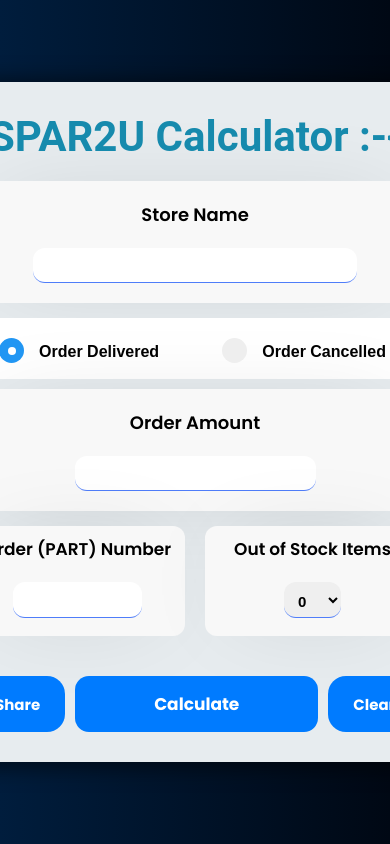
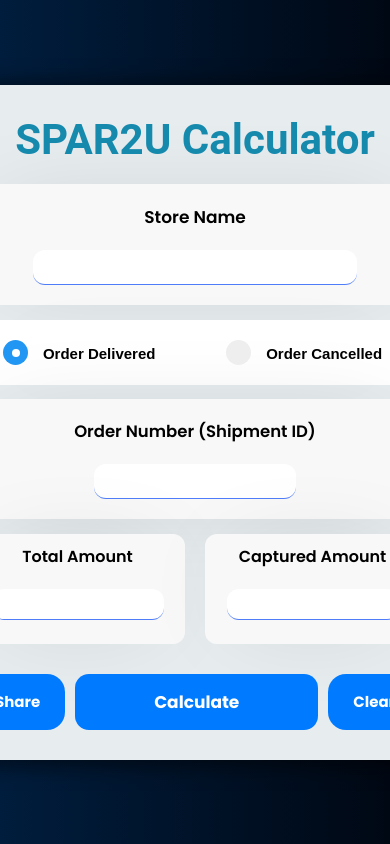
Before and after one commit to Msh1000/S2U, a plain HTML site: page index.html in a window 390 px wide. Shown: the top 844 px of the page. Drawn offline with Linux system fonts and the light colour scheme.

Commit message:
Add files via upload

```diff
--- a/index.html
+++ b/index.html
@@ -14,54 +14,45 @@
 <body>
     <div class="container">
         <div class="box">
-            <h1>SPAR2U Calculator :-{ </h1>
+            <h1>SPAR2U Calculator</h1>
             <div class="content">
                 <div class="store">
                     <label for="storeName">Store Name</label>
-                    <input type="text" id="textInput" name="textInput" required oninput="predictiveSearch()">
+                    <input type="text" id="textInput" name="textInput" required autocomplete="off" oninput="predictiveSearch()">
                     <ul id="suggestionsDropdown"></ul>
                 </div>
 
-                <div class="gender">
-
+                <div class="status" id="radioContainer">
 
                     <label class="container">
-                        <input type="radio" name="radio" id="f" checked ><p class="text">Order Delivered</p>
+                        <input type="radio" name="radio" id="od" checked ><p class="text">Order Delivered</p>
                           <span class="checkmark"></span>
                         </label>
 
                         <label class="container">
-                          <input type="radio" name="radio" id="f" ><p class="text">Order Cancelled</p>
+                          <input type="radio" name="radio" id="oc" ><p class="text">Order Cancelled</p>
                             <span class="checkmark"></span>
                           </label>
 
                 </div>
 
                 <div class="input">
-                    <label for="height">Order Amount</label>
-                    <input type="number" id="numberInput" name="numberInput" required>
+                    <label for="Order" title="You can find the Shipment ID on the Naveo Hub">Order Number (Shipment ID) </label>
+                    <input type="number" title="You can find the Shipment ID on the Naveo Hub" id="orderInput" name="orderInput">
                 </div>
+
+
                 <div class="containerHW">
                     <div class="inputH">
-                        <label for="height">Order (PART) Number</label>
-                        <input type="number" id="height">
+                        <label for="Total">Total Amount</label>
+                        <input type="number" id="Total" required>
                     </div>
                     <div class="inputW">
-                        <label for="weight">Out of Stock Items</label>
-                        <select id="weight" name="selectNumber" required>
-                            <option value="0">0</option>
-                            <option value="1">1</option>
-                            <option value="2">2</option>
-                            <option value="3">3</option>
-                            <option value="4">4</option>
-                            <option value="5">5</option>
-                            <option value="6">6</option>
-                            <option value="7">7</option>
-                            <option value="8">8</option>
-                            <option value="9">9</option>
-                            <option value="10">10</option>
-                        </select>
+                        <label for="Captured">Captured Amount</label>
+                        <input type="number" id="Captured" required>
+
                     </div>
+
                 </div>
 
                     <div id="textFieldContainer"></div>
--- a/script.js
+++ b/script.js
@@ -1,7 +1,4 @@
 document.addEventListener("DOMContentLoaded", function () {
-
-  var selectNumber = document.getElementById("weight"); //same id is weight
-  selectNumber.addEventListener("change", generateFields);
 
   var calculateButton = document.getElementById("calculateButton"); //same
   calculateButton.addEventListener("click", calculate);
@@ -14,6 +11,30 @@
 
   var storeNameInput = document.getElementById("textInput");
   storeNameInput.addEventListener("input", predictiveSearch);
+
+// Get references to the radio buttons
+var deliveredRadio = document.getElementById('od');
+var cancelledRadio = document.getElementById('oc');
+
+var capAmount =  document.getElementById('Captured');
+
+deliveredRadio.addEventListener('change', function() {
+    if (this.checked) {
+        //console.log('Order Delivered radio button selected');
+        capAmount.value = "";
+        capAmount.disabled = false;
+    }
+});
+
+cancelledRadio.addEventListener('change', function() {
+    if (this.checked) {
+        //console.log('Order Cancelled radio button selected');
+        capAmount.value = 0;
+        capAmount.disabled = true;
+        capAmount.setAttribute('title', 'Order has been cancelled captured amount cannot be changed.' )
+    }
+});
+
 
   fetch('storeNames.txt')
         .then(response => response.text())
@@ -92,8 +113,9 @@
      }
 
       var storeName = document.getElementById("textInput").value;
-      var orderAmount = document.getElementById("numberInput").value;
-      var orderNumber = document.getElementById("height").value;
+      var totalAmount = document.getElementById("Total").value; // Total amount
+      var capAmount = document.getElementById("Captured").value; // Captured amount
+      var orderNumber = document.getElementById("orderInput").value; //
       var warning = document.getElementById("warningMessage").value;
 
       // Get selected radio button value
@@ -106,13 +128,13 @@
           }
       }
 
-        var calculatedReservationFee = orderAmount *0.1;
-        var calculatedTotal = calculatedReservationFee + orderAmount *1;
-        var calculatedRefundAmount = sumOfNumberFields + calculatedReservationFee;
-        var calculatedSettlementAmount = orderAmount - sumOfNumberFields;
+        var calculatedReservationFee = totalAmount *0.1;
+        var calculatedTotal = calculatedReservationFee + totalAmount *1;
+        var calculatedRefundAmount = calculatedTotal - capAmount;
+        var calculatedSettlementAmount = capAmount *1;
 
-        if(orderAmount == ""){
-          document.getElementById("warningMessage").textContent = "Fill In Order Amount Field!";
+        if(totalAmount == "" || capAmount == "" ){
+          document.getElementById("warningMessage").textContent = "Fill In Amount Fields!";
         }
 
         else if (calculatedTotal < 0 || calculatedSettlementAmount < 0 || calculatedRefundAmount < 0) {
@@ -131,7 +153,8 @@
 
         }
 
-    else{
+
+        else{
         // Update HTML elements with calculated values
         document.getElementById("orderNumberOutput").textContent = "Order Number: # " + orderNumber;
         document.getElementById("reservationFeeOutput").textContent = "Reservation Fee: R " + calculatedReservationFee.toFixed(2);
@@ -141,13 +164,15 @@
         document.getElementById("storeNameOutput").textContent = "Store Name: " + storeName ;
         document.getElementById("warningMessage").textContent = "";
         copyAndSendButton.removeAttribute("disabled");
-      var warningMessage = document.getElementById("warningMessage");
-    warningMessage.textContent = ""; // Clear warning message
+        copyAndSendButton.classList.add("breathe-animation");
+        var warningMessage = document.getElementById("warningMessage");
+        warningMessage.textContent = ""; // Clear warning message
 
+        }
     }
 
 
-}
+
 
 
 
@@ -174,10 +199,10 @@
   }
 
   function shareOutput() {
-    var totalOrderAmount = document.getElementById("totalOutput").textContent;
+    var totaltotalAmount = document.getElementById("totalOutput").textContent;
     var settlementAmount = document.getElementById("settlementAmountOutput").textContent;
     var refundAmount = document.getElementById("refundAmountOutput").textContent;
-    var orderNumber = document.getElementById("height").value; // Get the order number from input
+    var orderNumber = document.getElementById("orderInput").value; // Get the order number from input
     var storeName = document.getElementById("textInput").value;
 
     // Get selected radio button value
@@ -194,13 +219,13 @@
 
     if (orderStatus === "Order Delivered") {
 
-      console.log("Order is in status D. Performing action 1.");
-      var outputText = "Store Name: " + storeName  + "\n\nOrder Number: #" + orderNumber + "\n\n" + totalOrderAmount + "\n\n" + settlementAmount + "\n\n" + refundAmount;
+      //console.log("Order is in status D.");
+      var outputText = "Store Name: " + storeName  + "\n\nOrder Number: #" + orderNumber + "\n\n" + totaltotalAmount + "\n\n" + settlementAmount + "\n\n" + refundAmount;
       var keyWord = "refund";
     } else {
 
-      console.log("Order is not in status D. Performing action 2.");
-      var outputText = "Store Name: " + storeName  + "\n\nOrder Number: #" + orderNumber + "\n\n" + totalOrderAmount;
+      //console.log("Order is not in status D.");
+      var outputText = "Store Name: " + storeName  + "\n\nOrder Number: #" + orderNumber + "\n\n" + totaltotalAmount;
       var keyWord = "reversal";
     }
 
@@ -232,9 +257,10 @@
 
   // Open email
   var emailBody = encodeURIComponent("Hi TJ,\n \nPlease advise if the below SPAR2U" + " " + keyWord + " " + "has been processed:\n\n" + outputText + "\n\n");
-  var ccEmails = 'dhashen.govender@spar.co.za; Mohammed.Haroun@spar.co.za; retailhelpdeskco@spar.co.za'
+  var ccEmails = 'dhashen.govender@spar.co.za; Mohammed.Haroun@spar.co.za; Nadia.Karreem@spar.co.za; retailhelpdeskco@spar.co.za'
   var emailLink = "mailto:support@switch.tj?subject=SPAR2U Refund Query - Order #"+orderNumber + " || " + storeName + " " + selectedStore + "&body=" + emailBody + "&cc=" + ccEmails;
   window.location.href = emailLink;
+  copyAndSendButton.classList.remove("breathe-animation");
 }
 
 function closePopup() {
--- a/style.css
+++ b/style.css
@@ -107,15 +107,19 @@
         border-radius: 12px;
         padding: 20px 0;
         margin-bottom: 15px;
+        margin-top: 14px;
+        width: 100%;
+        text-align: center;
     }
 
 
     .input label {
         display: block;
-        font-size: 18px;
-        font-weight: 600;
+        font-size: 16.5px;
+        font-weight: 550;
         color: #000;
         margin-bottom: 20px;
+
     }
 
 
@@ -124,12 +128,13 @@
         border: none;
         border-bottom: 1px solid #4f7df9;
         text-align: center;
-        font-size: 18px;
-        height: 35px;    /* Set a fixed height for the input box */
+        font-size: 17px;
+        height: 35px;
         font-family: "Nunito", sans-serif;
         border-radius: 12px;
         font-weight: bold;
         background: f8f8f8;
+        width: 45%;
     }
 
     .store {
@@ -146,7 +151,7 @@
       border-bottom: 1px solid #4f7df9;
       text-align: center;
       font-size: 15px;
-      height: 35px;    /* Set a fixed height for the input box */
+      height: 35px;
       font-family: "Nunito", sans-serif;
       border-radius: 12px;
       font-weight: bold;
@@ -155,13 +160,13 @@
 
     .store label{
       display: block;
-      font-size: 18px;
-      font-weight: 600;
+      font-size: 17px;
+      font-weight: 550;
       color: #000;
       margin-bottom: 20px;
     }
 
-    .gender {
+    .status {
       display: flex;
       justify-content: space-around;
       align-items: center;
@@ -176,27 +181,26 @@
   .text {
     color: #000;
     text-align: center;
-    font-size: 16px;
+    font-size: 15px;
     font-family: "Nunito", sans-serif;
+    font-weight: 550;
+
 }
     /* Style for Radio */
-  .gender .container {
+  .status .container {
     color: black;
       display: block;
       position: relative;
       padding-left: 35px;
-      /* margin-bottom: 12px; */
+     margin-bottom: 5px;
       margin-top: 7px;
       cursor: pointer;
       font-size: 22px;
-      -webkit-user-select: none;
-      -moz-user-select: none;
-      -ms-user-select: none;
-      user-select: none;
+
     }
 
     /* Hide the browser's default radio button */
-    .gender .container input {
+    .status .container input {
       position: absolute;
       opacity: 0;
       cursor: pointer;
@@ -214,29 +218,29 @@
     }
 
     /* On mouse-over, add a grey background color */
-    .gender .container:hover input ~ .checkmark {
+    .status .container:hover input ~ .checkmark {
       background-color: #ccc;
     }
 
     /* When the radio button is checked, add a blue background */
-    .gender .container input:checked ~ .checkmark {
+    .status .container input:checked ~ .checkmark {
       background-color: #2196F3;
     }
 
-    /* Create the indicator (the dot/circle - hidden when not checked) */
+    /* Create the indicator */
     .checkmark:after {
       content: "";
       position: absolute;
       display: none;
     }
 
-    /* Show the indicator (dot/circle) when checked */
-    .gender .container input:checked ~ .checkmark:after {
+    /* Show the indicator when checked */
+    .status .container input:checked ~ .checkmark:after {
       display: block;
     }
 
-    /* Style the indicator (dot/circle) */
-    .gender .container .checkmark:after {
+    /* Style the indicator  */
+    .status .container .checkmark:after {
          top: 9px;
         left: 9px;
         width: 8px;
@@ -246,35 +250,35 @@
     }
     /* END Style for Radio */
 
-
-
     .inputW {
       background: #f8f8f8;
       box-shadow: 0px 0px 95px -30px rgba(0, 0, 0, 0.15);
       border-radius: 12px;
       padding: 10px 0;
-        margin-bottom: 20px;
+      margin-bottom: 10px;
       width: 50%;
       height: 110px;
-
   }
 
 
   .inputW label {
       display: block;
-        font-size: 17px;
-        font-weight: 600;
+      font-weight: 550;
       color: #000;
       margin-bottom: 20px;
   }
+
  .inputW input {
   outline: none;
   border: none;
   border-bottom: 1px solid #4f7df9;
-
+  padding: 10px;
   text-align: center;
-        font-size: 28px;
+  font-size: 16px;
+  font-weight: bold;
   font-family: "Nunito", sans-serif;
+  width: 80%;
+  height: 35%;
   border-radius: 12px;
   }
 
@@ -283,35 +287,34 @@
       box-shadow: 0px 0px 95px -30px rgba(0, 0, 0, 0.15);
       border-radius: 12px;
       padding: 10px 0;
-        margin-bottom: 20px;
+      margin-bottom: 10px;
       margin-right: 20px;
-        width: 50%;
       width: 50%;
       height: 110px;
 
   }
 
-
   .inputH label {
       display: block;
-        font-size: 17px;
-        font-weight: 600;
+      font-weight: 550;
       color: #000;
       margin-bottom: 20px;
   }
+
  .inputH input {
       outline: none;
       border: none;
       border-bottom: 1px solid #4f7df9;
       padding: 10px;
       text-align: center;
-        font-size: 17px;
+      font-size: 16px;
       font-weight: bold;
       font-family: "Nunito", sans-serif;
-        width: 60%;
-        height: 40%;
+      width: 80%;
+      height: 35%;
       border-radius: 12px;
   }
+
 
    .button-container {
   margin-top: 20px;
@@ -346,6 +349,21 @@
   font-weight: bold;
 }
 
+
+@keyframes breathe {
+  0% {
+      transform: scale(1);
+  }
+  100% {
+      transform: scale(1.07);
+  }
+}
+
+.breathe-animation {
+  animation: breathe 1.4s 30 alternate;
+}
+
+
 #calculateButton {
   cursor: pointer;
     color: #fff;
@@ -369,7 +387,7 @@
   width: 80%;
   max-width: 600px; /* Set the maximum width */
   margin: 0 auto; /* Center horizontally */
-  height: auto; /* Adjust height as needed */
+  height: auto;
 }
 
 .result {
@@ -446,7 +464,7 @@
 
 @media screen and (max-width: 768px) {
   .popup-content {
-      max-width: 90%; /* Adjust maximum width for smaller screens */
+      max-width: 90%;
   }
 }
 
@@ -490,3 +508,28 @@
 #suggestionsDropdown li:hover {
   background-color: #ddd;
 }
+
+/* Tooltip text */
+label[title]::after {
+  content: attr(title);
+  visibility: hidden;
+  width: 120px;
+  background-color: #555;
+  color: #fff;
+  text-align: center;
+  border-radius: 6px;
+  padding: 5px 0;
+  position: absolute;
+  z-index: 1;
+  bottom: 125%;
+  left: 50%;
+  margin-left: -60px;
+  opacity: 0;
+  transition: opacity 0.3s;
+}
+
+
+label:hover::after {
+  visibility: visible;
+  opacity: 1;
+}
```
Also changed, not shown: storeNames.txt. Lines whose indentation alone changed are shown as unchanged.
